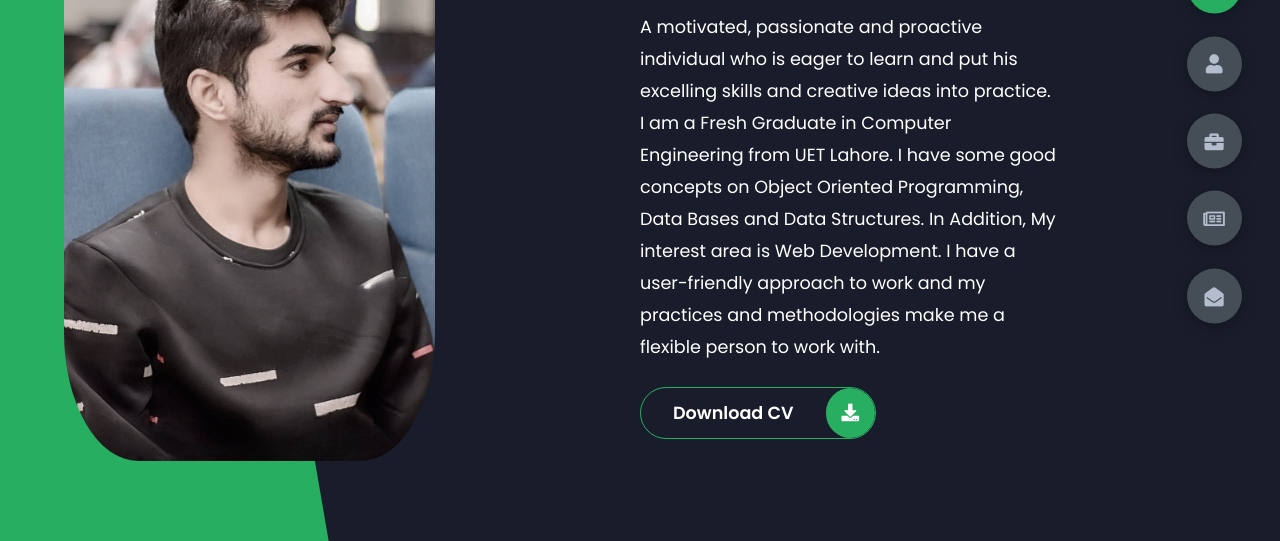
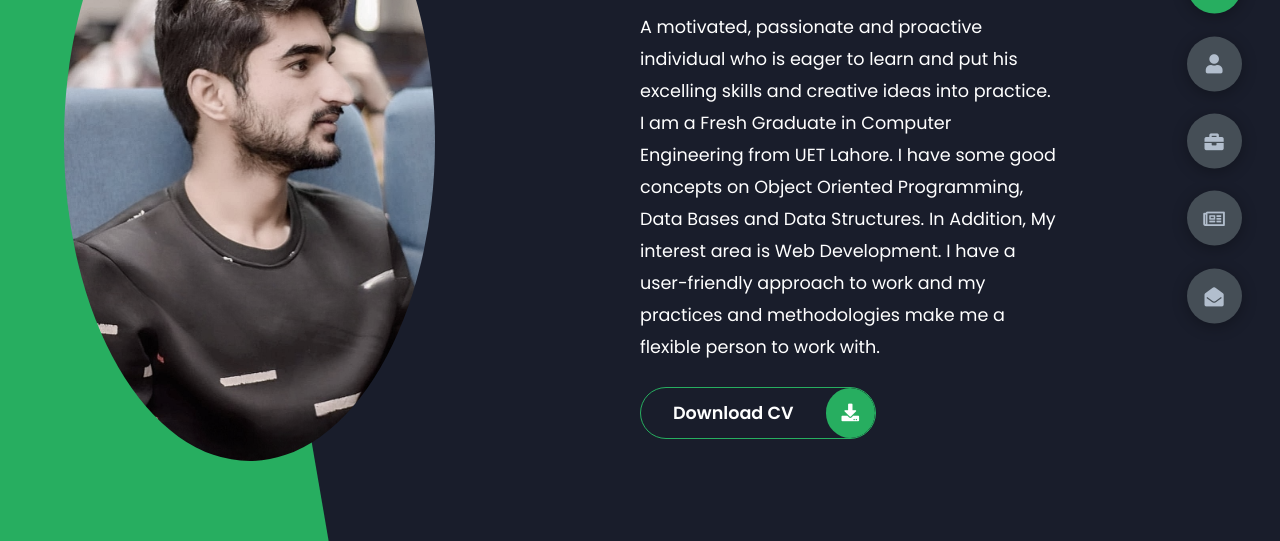
Before and after one commit to UmarHanifAdil1/umar-portfolio, a plain HTML site: page index.html in a window 1280 px wide. Shown: the part 259-800 px from the top of the page. Drawn offline with Linux system fonts and the light colour scheme; some icons are missing.

Commit message:
Update styles.css

```diff
--- a/styles/styles.css
+++ b/styles/styles.css
@@ -182,7 +182,7 @@ section {
   width: 100%;
   height: 100%;
   object-fit: cover;
-  border-radius: 20%;
+  border-radius: 50%;
   transition: all 0.4s ease-in-out;
   filter: grayscale(50%);
 }
```
